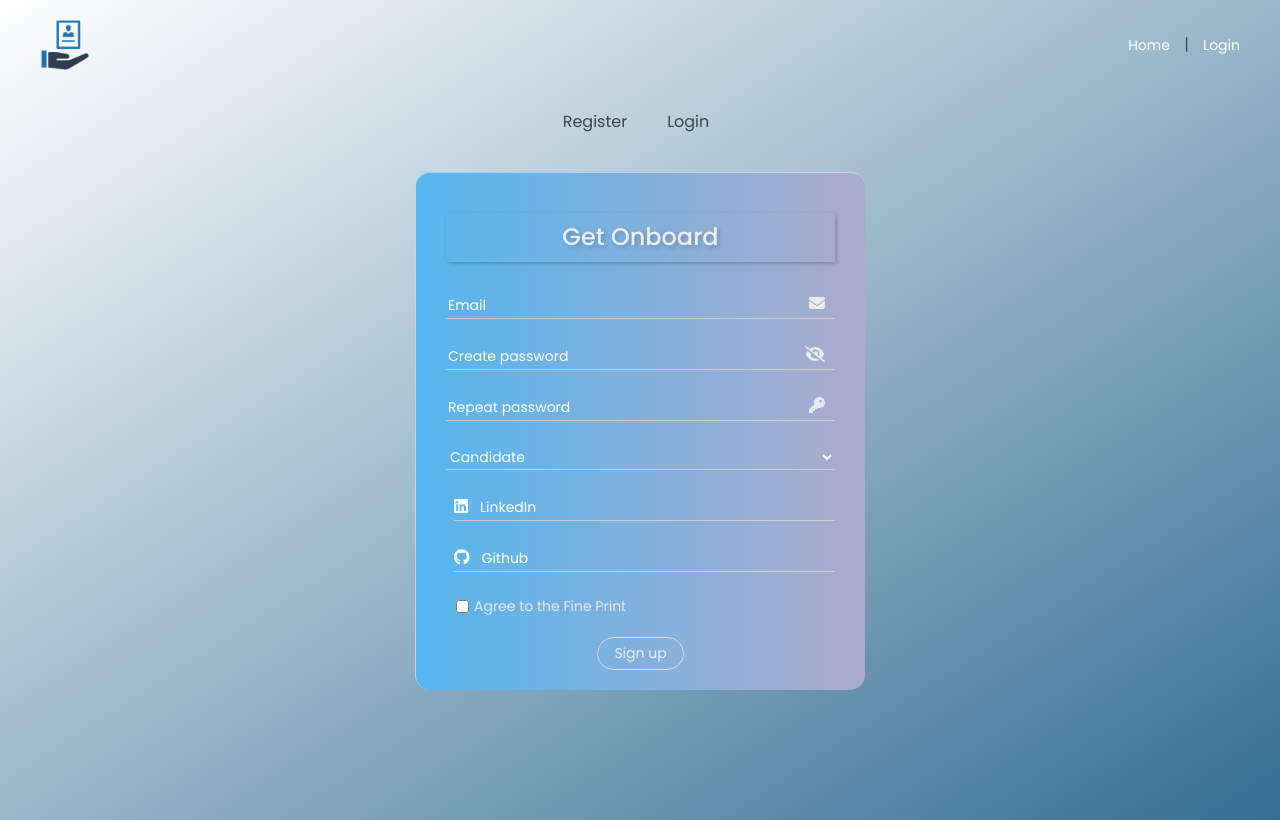
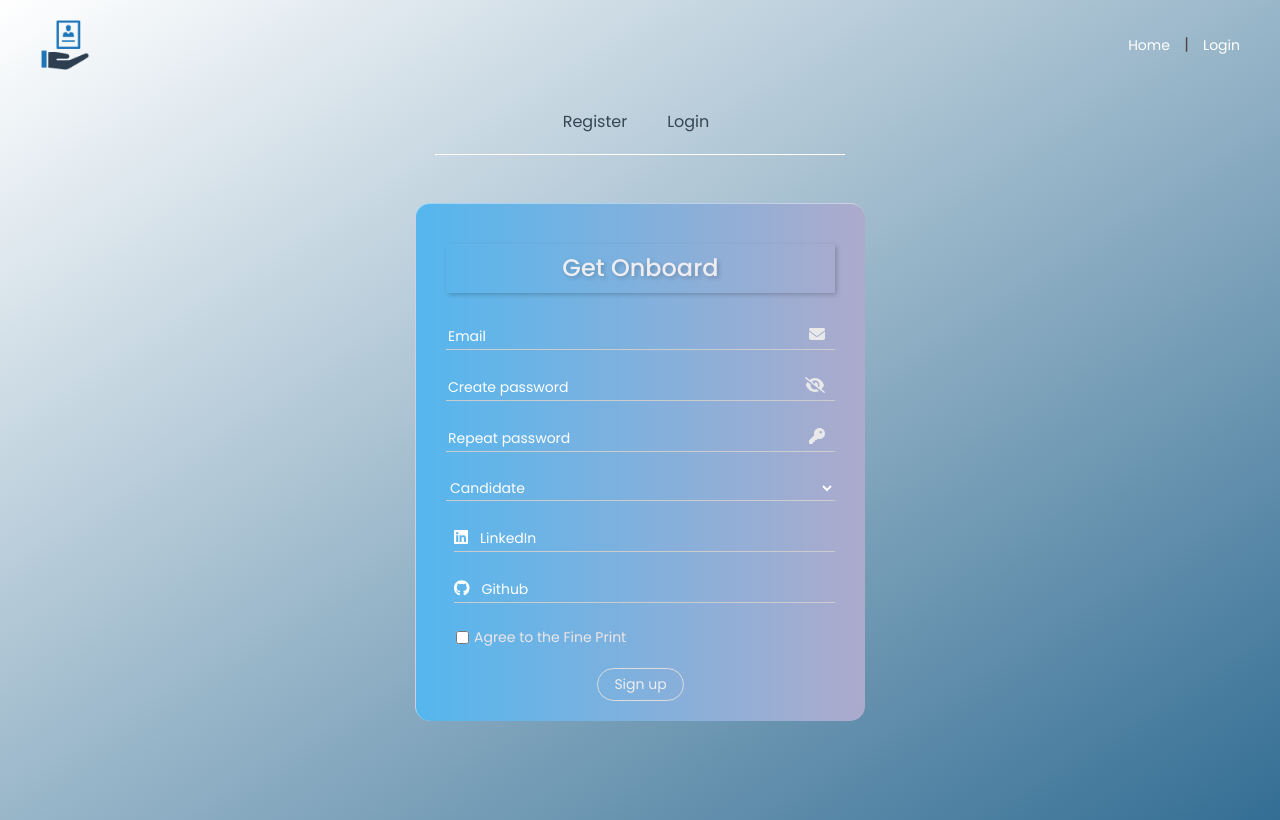
Before and after one commit to MarwanEsm/techpool, a Next.js app in the folder client/: page /registration in a window 1280 px wide. Built offline with nearby package versions, Linux system fonts and the light colour scheme.

Commit message:
add divider

```diff
--- /dev/null
+++ b/client/src/components/elements/divider/Divider.module.scss
@@ -0,0 +1,5 @@
+.divider {
+    height: 1px;
+    background-color: white;
+    margin: 10px 0 10px 0;
+}
--- /dev/null
+++ b/client/src/components/elements/divider/Divider.tsx
@@ -0,0 +1,30 @@
+import { Row, Col } from "reactstrap"
+import styles from "./Divider.module.scss"
+interface IConfig {
+    lg: {
+        size: number,
+        offset: number
+    },
+    md: {
+        size: number,
+        offset: number
+    }
+    ,
+    sm: {
+        size: number,
+        offset: number
+    }
+}
+
+interface IDividerProps {
+    config: IConfig
+}
+
+const Divider = (props: IDividerProps) => <Row>
+    <Col {...props.config}>
+        <div className={styles.divider}></div>
+    </Col>
+</Row>
+
+
+export default Divider
--- a/client/src/pages/registration/index.tsx
+++ b/client/src/pages/registration/index.tsx
@@ -2,6 +2,7 @@ import { useState } from "react"
 import RegistrationForm from "@/components/forms/registration/RegistrationForm"
 import Navbar from "@/components/overly/navbar/Navbar"
 import Tab from "@/components/elements/tabs/Tab"
+import Divider from "@/components/elements/divider/Divider"
 
 
 
@@ -14,6 +15,19 @@ const TAB_ITEMS = [
     { label: "Register", index: 0 },
     { label: "Login", index: 1 }
 ]
+
+const config = {
+    lg: {
+        size: 4, offset: 4
+    },
+    md: {
+        size: 4, offset: 4
+    },
+    sm: {
+        size: 6, offset: 3
+    },
+
+}
 const Registration = () => {
     const [selectedTab, setSelectedTab] = useState<number>(0)
 
@@ -23,6 +37,7 @@ const Registration = () => {
             selectedTab={selectedTab}
             onClick={(e, value) => setSelectedTab(value)}
         />
+        <Divider config={config} />
         <RegistrationForm />
     </>
 }
```
